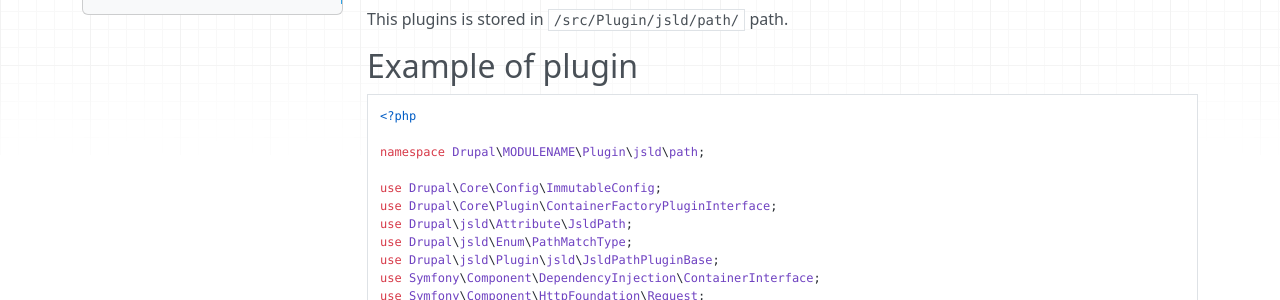
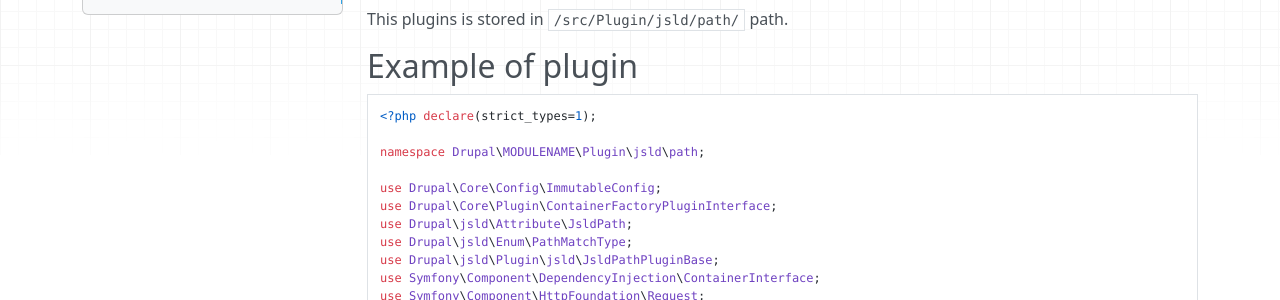
Before and after one commit to Niklan/jsld, an MkDocs documentation site: the page built from docs/jsld-path-plugin.md, in a window 1280 px wide and 900 px high, scrolled down 418 px. Shown: the part 151-451 px from the top of the window. Built offline with MkDocs 1.6.1, drawn with Linux system fonts in a browser that asks for light colours; nearby versions of some CDN libraries; old or Windows-style settings are respelled for this version of MkDocs.

Commit message:
Update docs.

````diff
--- a/docs/jsld-path-plugin.md
+++ b/docs/jsld-path-plugin.md
@@ -29,7 +29,7 @@ This plugins is stored in `/src/Plugin/jsld/path/` path.
 ## Example of plugin
 
 ```php
-<?php
+<?php declare(strict_types=1);
 
 namespace Drupal\MODULENAME\Plugin\jsld\path;
 
````
Also changed, not shown: docs/jsld-entity-plugin.md (+1 -1 lines).
